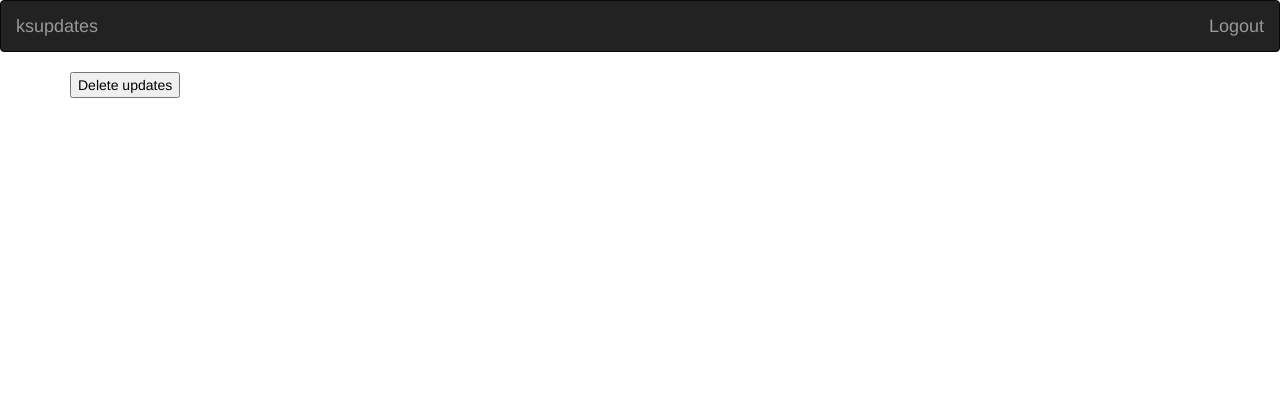
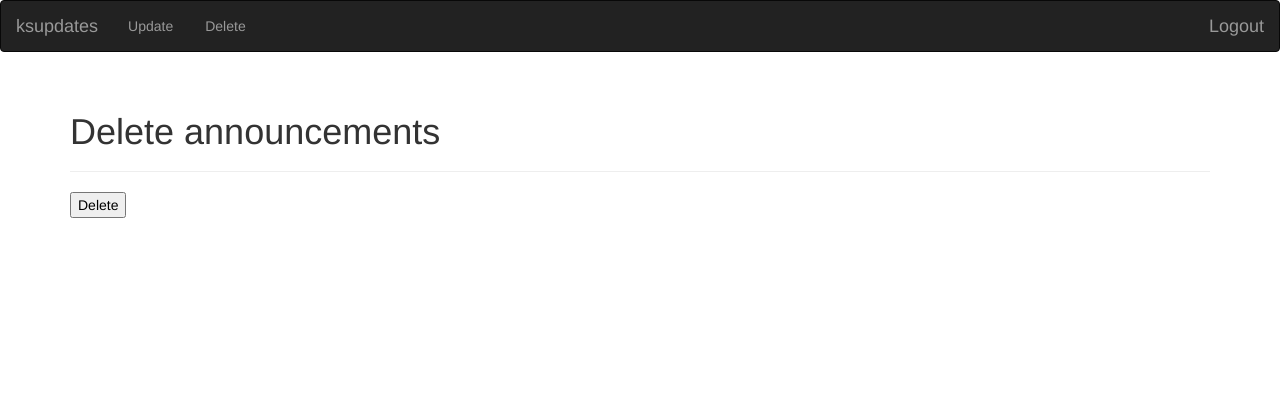
Before and after one commit to AlexMathew/ksupdates, a Flask app: page /delete in a window 1280 px wide. Shown: the top 420 px of the page. Run offline with Flask 2, Linux system fonts and the light colour scheme; the visitor is signed in with stand-in values (Sample User, id 1); data that the repository does not hold is empty; some libraries are stand-ins or nearby versions.

Commit message:
Make minor template changes

```diff
--- a/templates/delete.html
+++ b/templates/delete.html
@@ -1,5 +1,9 @@
 {% extends "template.html" %}
 {% block content %}
+
+<div class="page-header">
+  <h1>Delete announcements</h1>
+</div>
 
 {% with messages = get_flashed_messages() %}
   {% if messages %}
@@ -19,7 +23,7 @@
 	  </div>
 	</div>
 	{% endfor %}
-	<button class="button">Delete updates</button>
+	<button class="button">Delete</button>
 </form>
 
 {% endblock %}
--- a/templates/template.html
+++ b/templates/template.html
@@ -11,6 +11,10 @@
 					<a class="navbar-brand" href="/">ksupdates</a>
 				</div>
 				{% if logged_in %}
+				<ul class="nav navbar-nav nav-pills navbar-justified">
+	                <li><a href="/update">Update</a></li>
+	                <li><a href="/delete">Delete</a></li>
+                </ul>
 				<div class="nav-inner navbar-right">
 					<a class="navbar-brand" href="/logout">Logout</a>
 				</div>
--- a/templates/update.html
+++ b/templates/update.html
@@ -1,5 +1,9 @@
 {% extends "template.html" %}
 {% block content %}
+
+<div class="page-header">
+  <h1>Add announcements</h1>
+</div>
 
 {% with messages = get_flashed_messages() %}
   {% if messages %}
```
